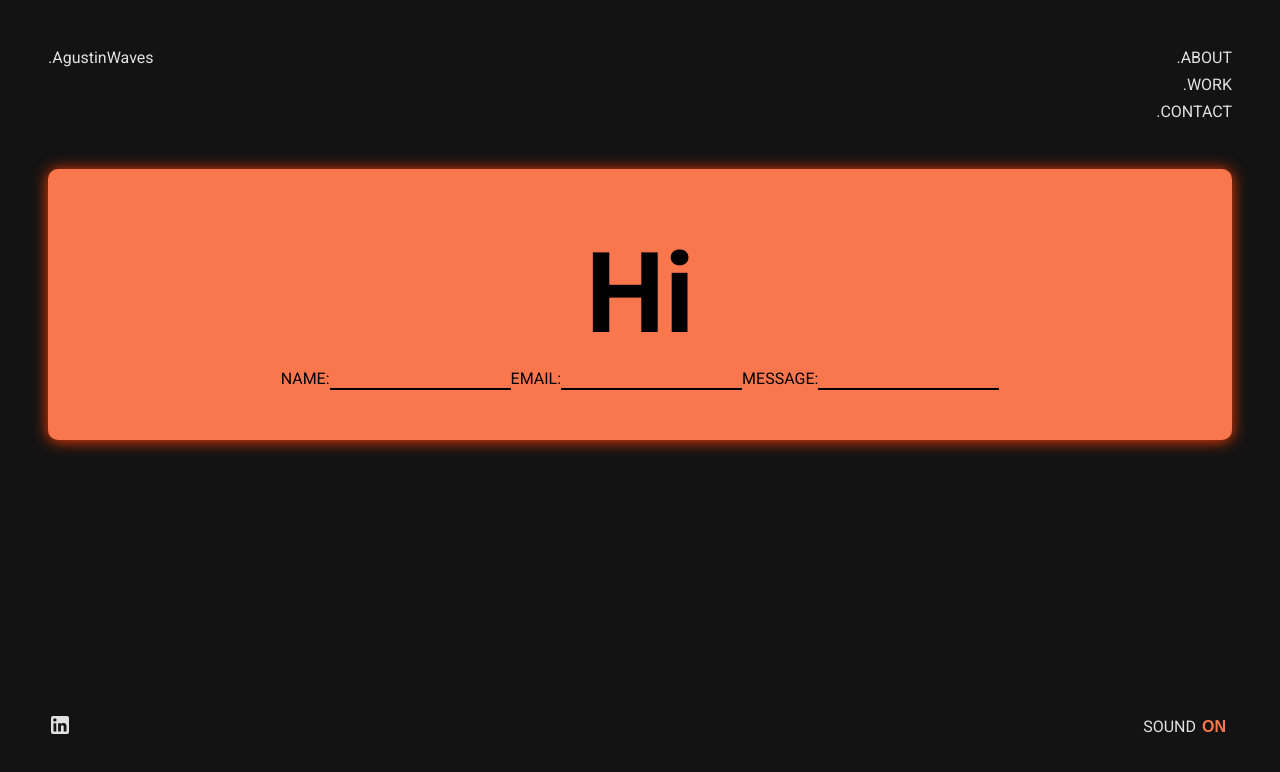
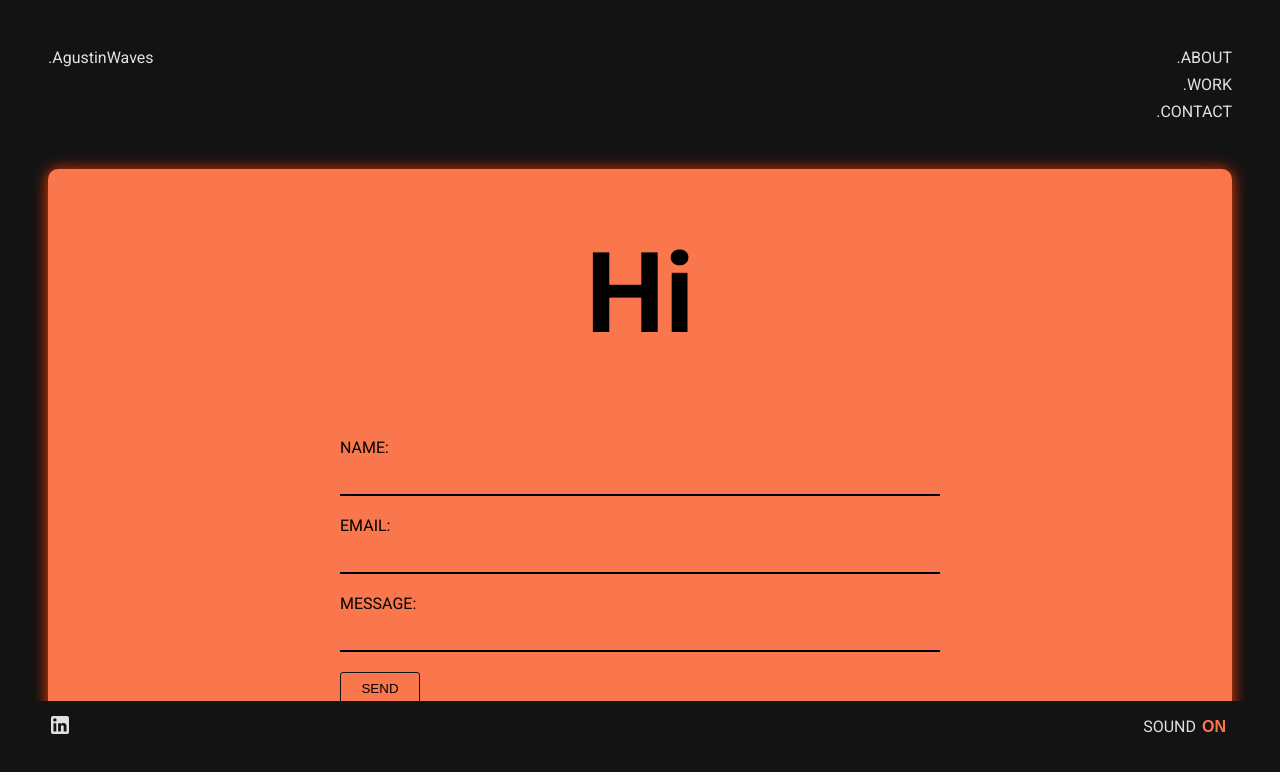
Before and after one commit to AgustinWaves/wave-verse, a React (Create React App) app: page /contact in a window 1280 px wide. Shown: the top 772 px of the page. Built offline with nearby package versions, Linux system fonts and the light colour scheme.

Commit message:
Contact page layout

```diff
--- a/src/App.css
+++ b/src/App.css
@@ -157,11 +157,16 @@
 .hi {
   font-size: 7rem;
   line-height: 0;
+  margin-bottom: 9rem;
 }
 
 .form {
-  display: gird;
+  width: 600px;
+  height: auto;
+  display: grid;
+  gap: 20px;
   text-align: start;
+  margin-bottom: 2rem;
 }
 
 input {
@@ -196,6 +201,22 @@ input {
   line-height: 3.5rem;
 }
 
+.send {
+  text-decoration: none;
+  width: 80px;
+  height: auto;
+  padding: 8px;
+  border: solid 1px #131313;
+  border-radius: 3px;
+  background: none;
+}
+
+.send:hover {
+  background-color: #131313;
+  color: #E1E1E1;
+  cursor: pointer;
+}
+
 @media (max-width: 768px) {
   .container {
     position: relative;
--- a/src/pages/Contact.jsx
+++ b/src/pages/Contact.jsx
@@ -12,6 +12,7 @@ const Contact = () => {
         <input type="text" />
         <label htmlFor="">MESSAGE:</label>
         <input type="text" />
+        <button className='send'>SEND</button>
       </form>
       </div>
     </div>
```
